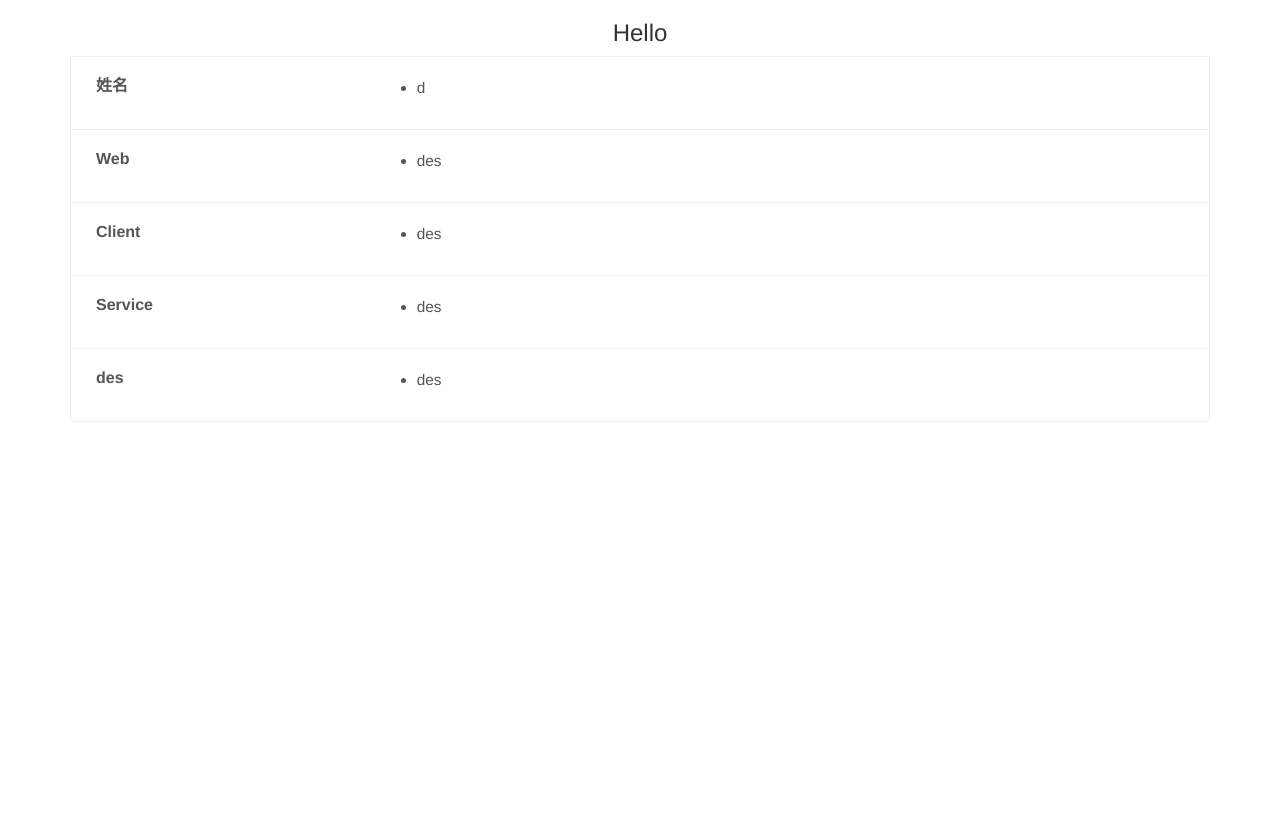
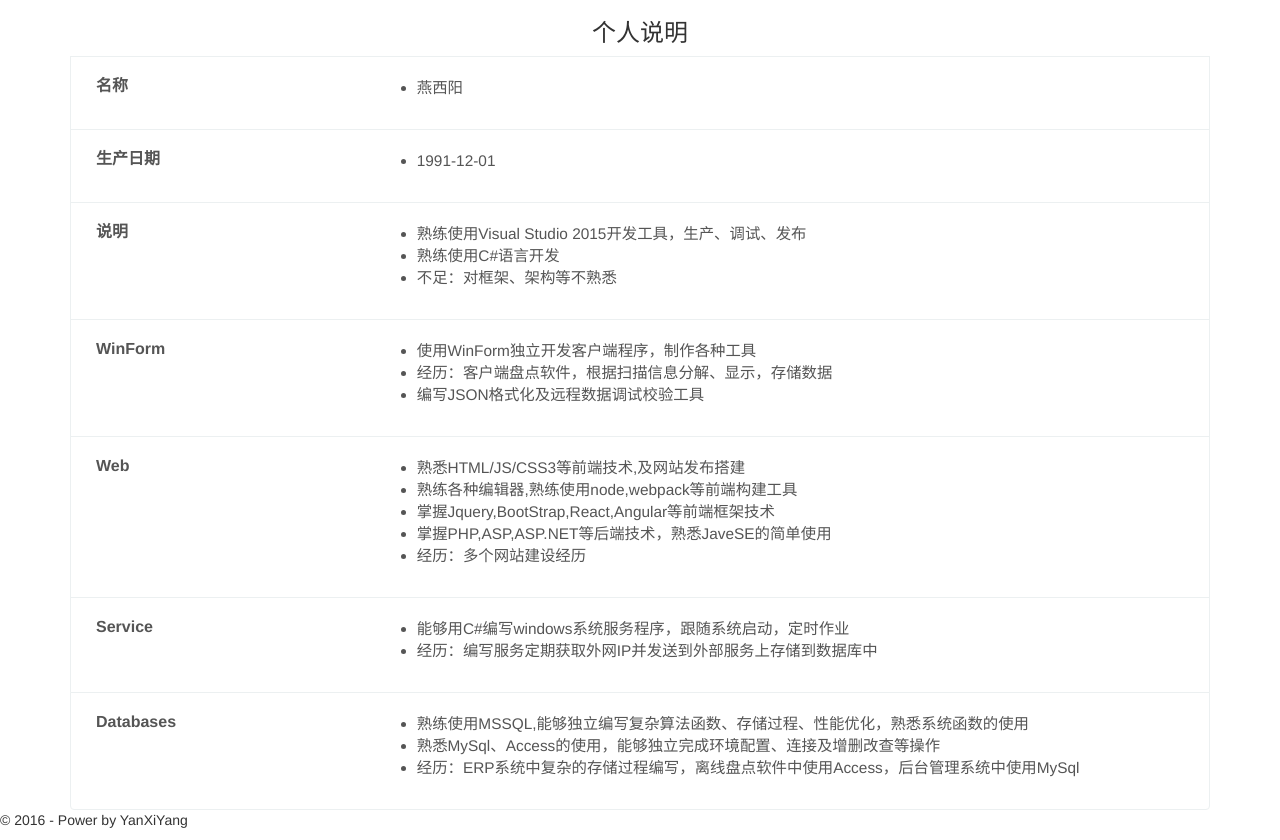
Before and after one commit to yanxiyang/me, a plain HTML site: page index.html in a window 1280 px wide. Before the commit the page ends 800 px from the top, so only its background shows below. Drawn offline with nearby package versions, Linux system fonts and the light colour scheme.

Commit message:
Update index.html

```diff
--- a/index.html
+++ b/index.html
@@ -4,54 +4,111 @@
     <meta charset="utf-8">
     <meta http-equiv="X-UA-Compatible" content="IE=edge">
     <meta name="viewport" content="width=device-width,initial-scale=1">
-    <title>TT</title>
-    <meta name="description" content="TT">
-    <meta name="keywords" content="">
-    <meta name="author" content="Bootstrap中文网">
-    <link href="//cdn.bootcss.com/bootstrap/3.3.5/css/bootstrap.min.css" rel="stylesheet">
+    <title>YanXiYang-燕西阳</title>
+    <meta name="description" content="YanXiYang,燕西阳">
+    <meta name="keywords" content="YanXiYang,燕西阳">
+    <meta name="author" content="YanXiYang,燕西阳">
+    <link href="http://cdn.bootcss.com/bootstrap/3.3.5/css/bootstrap.min.css" rel="stylesheet">
     <link href="sitemin.css" rel="stylesheet">
+    <style type="text/css">
+        body {
+            font-family: "Helvetica Neue","Helvetica","Lucida Grande","Arial","Hiragino Sans GB","Microsoft Yahei","WenQuanYi Micro Hei","sans-serif";
+        }
+        .list-group-item {
+            background-color: #ffffff;
+            border: 1px solid #ecf0f1;
+            font-size: 1.1em;
+            padding: 20px 20px 20px 25px;
+        }
+        .packages h4 {
+            margin: 0;
+            font-size: 16px;
+            font-weight: bold;
+        }
+        @media (max-width:992px) {
+            .packages .package-name {
+                margin-bottom: 10px;
+            }
+        }
+    </style>
 </head>
 <body>
     <div>
         <div class="container">
-            <center><h3>Hello</h3></center>
-            <div class="list-group packages">
+            <center><h3>个人说明</h3></center>
+            <div class="packages">
                 <div id="bodyRow">
                 </div>
             </div>
         </div>
     </div>
+    <footer>
+        <p>© 2016 -  Power by YanXiYang</p>
+    </footer>
     <script>
-
-        function GetRow(row)
-        {
-            var html = '',len=row.length;
-            for (var i = 0; i < len; i++)
-            {
+        function GetRow(row) {
+            var html = '', len = row.length;
+            for (var i = 0; i < len; i++) {
                 html += '<a href="#" class="package list-group-item"><div class="row"><div class="col-md-3"><h4 class="package-name">';
                 html += row[i].name;
                 html += '</h4></div><div class="col-md-9"><ul>';
                 var des = row[i].des, deslen = des.length;
-                for (var j = 0; j < deslen; j++)
-                {
+                for (var j = 0; j < deslen; j++) {
                     html += '<li>';
-                    html += des[j] ;
+                    html += des[j];
                     html += '</li>';
                 }
                 html += '</ul></div></div></a>';
-
             }
             return html;
         }
         document.body.onload = function () {
             var s = [
-                { name: '姓名', des: ['d'] },
-                { name: 'Web', des: ['des'] },
-                { name: 'Client', des: ['des'] },
-                { name: 'Service', des: ['des'] },
-                { name: 'des', des: ['des'] },
+                { name: '名称', des: ['燕西阳'] },
+                { name: '生产日期', des: ['1991-12-01'] },
+                {
+                    name: '说明', des:
+                        [
+                            '熟练使用Visual Studio 2015开发工具，生产、调试、发布',
+                            '熟练使用C#语言开发',
+                            '不足：对框架、架构等不熟悉',
+                        ]
+                },
+                {
+                    name: 'WinForm', des:
+                      [
+                          '使用WinForm独立开发客户端程序，制作各种工具',
+                          '经历：客户端盘点软件，根据扫描信息分解、显示，存储数据',
+                          '编写JSON格式化及远程数据调试校验工具',
+                      ]
+                },
+                {
+                    name: 'Web', des:
+                      [
+                          '熟悉HTML/JS/CSS3等前端技术,及网站发布搭建',
+                          '熟练各种编辑器,熟练使用node,webpack等前端构建工具',
+                          '掌握Jquery,BootStrap,React,Angular等前端框架技术',
+                          '掌握PHP,ASP,ASP.NET等后端技术，熟悉JaveSE的简单使用',
+                          '经历：多个网站建设经历',
+                      ]
+                },
+                {
+                    name: 'Service', des:
+                      [
+                          '能够用C#编写windows系统服务程序，跟随系统启动，定时作业',
+                          '经历：编写服务定期获取外网IP并发送到外部服务上存储到数据库中',
+                      ]
+                },
+                {
+                    name: 'Databases', des:
+                      [
+                          '熟练使用MSSQL,能够独立编写复杂算法函数、存储过程、性能优化，熟悉系统函数的使用',
+                          '熟悉MySql、Access的使用，能够独立完成环境配置、连接及增删改查等操作',
+                          '经历：ERP系统中复杂的存储过程编写，离线盘点软件中使用Access，后台管理系统中使用MySql',
+                      ]
+                },
             ];
-            document.getElementById('bodyRow').innerHTML=GetRow(s);
+            document.getElementById('bodyRow').innerHTML = GetRow(s);
         }
     </script>
 </body>
```
